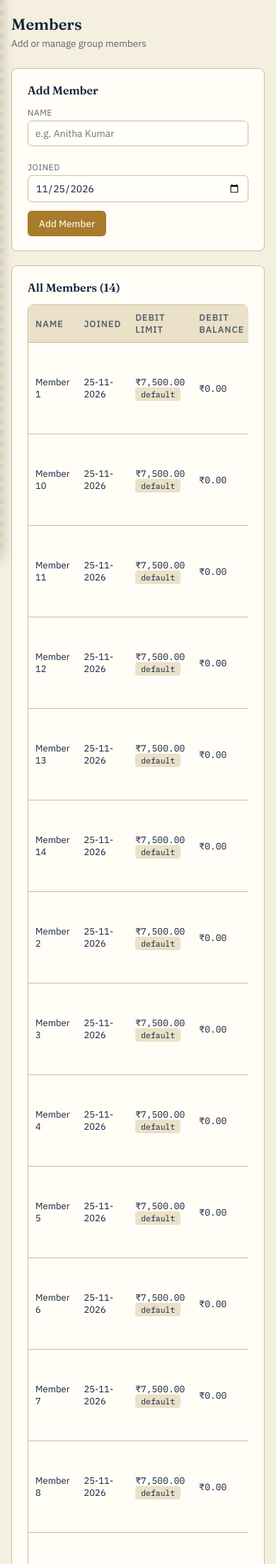
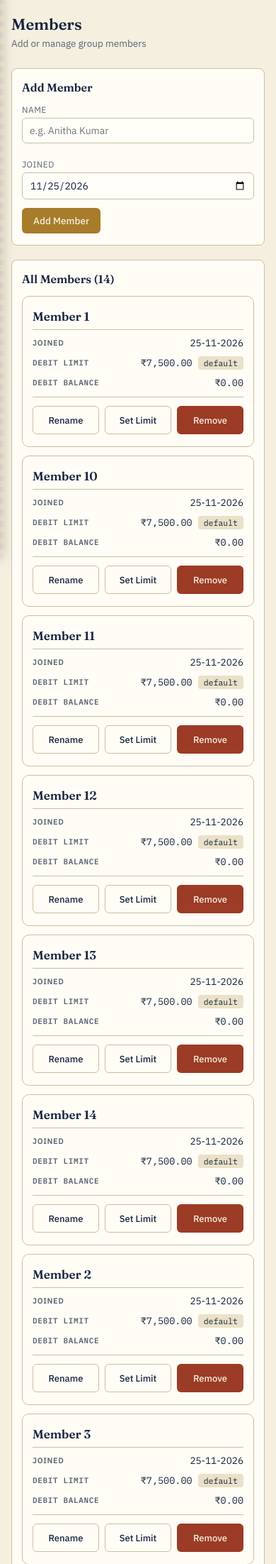
Before and after one commit to vysakhl/fundmanager, a Flask app: page /members in a window 390 px wide. Shown: the part 58-2262 px from the top of the page at 71% size. Run offline with Flask 3, Linux system fonts and the light colour scheme; the visitor is signed in with stand-in values (Sample User, id 1).

Commit message:
after button fix

```diff
--- /dev/null
+++ b/git commands.txt
@@ -0,0 +1,3 @@
+  20 git add .
+  21 git commit -m "secondupdate"
+  22 git push
--- a/static/style.css
+++ b/static/style.css
@@ -87,17 +87,18 @@ tr.flag td{background:var(--rust-soft);}
 .field textarea{font-family:'IBM Plex Sans';min-height:90px;resize:vertical;}
 .row{display:flex;gap:12px;flex-wrap:wrap;}
 .row .field{flex:1;min-width:150px;}
-button.btn{
+button.btn, a.btn{
   background:var(--ink);color:var(--paper);border:none;padding:9px 16px;border-radius:6px;
   font-family:'IBM Plex Sans';font-size:13.5px;cursor:pointer;font-weight:500;
+  text-decoration:none;display:inline-block;
 }
-button.btn:hover{background:#243559;}
-button.btn.brass{background:var(--brass);}
-button.btn.brass:hover{background:#906a25;}
+button.btn:hover, a.btn:hover{background:#243559;}
+button.btn.brass, a.btn.brass{background:var(--brass);}
+button.btn.brass:hover, a.btn.brass:hover{background:#906a25;}
 a.btn.ghost, button.btn.ghost{background:none;border:1px solid var(--line);color:var(--ink);text-decoration:none;display:inline-block;}
 button.btn.ghost:hover, a.btn.ghost:hover{background:var(--paper-dark);}
 button.btn.small, a.btn.small{padding:5px 10px;font-size:12px;}
-button.btn.danger{background:var(--rust);}
+button.btn.danger, a.btn.danger{background:var(--rust);}
 .hint{font-size:12px;color:var(--slate);margin-top:6px;}
 .divider{height:1px;background:var(--line);margin:20px 0;}
 .month-nav{display:flex;align-items:center;gap:10px;margin-bottom:16px;flex-wrap:wrap;}
@@ -175,7 +176,39 @@ button.btn.danger{background:var(--rust);}
   .row{gap:10px;}
   .row .field{min-width:100%;}
 
-  .action-group{flex-wrap:wrap;white-space:normal;}
+  .action-group{flex-wrap:wrap;}
+  .panel{padding:16px 14px;}
+
+  /* Tables marked .stack-mobile turn into one card per row on phones */
+  .table-wrap{overflow-x:visible;}
+  .stack-mobile{background:none;border:none;border-radius:0;}
+  .stack-mobile thead{display:none;}
+  .stack-mobile, .stack-mobile tbody{display:block;width:100%;}
+  .stack-mobile tr{display:block;background:var(--card);border:1px solid var(--line);border-radius:10px;padding:12px 14px;margin-bottom:12px;}
+  .stack-mobile tr.flag{background:var(--rust-soft);}
+  .stack-mobile td, .stack-mobile tr.flag td{
+    display:flex;justify-content:space-between;align-items:center;gap:14px;
+    border:none;background:none;padding:5px 0;text-align:right;font-size:13.5px;
+  }
+  .stack-mobile td[data-label]::before{
+    content:attr(data-label);font-size:11px;text-transform:uppercase;letter-spacing:.06em;
+    color:var(--slate);font-weight:600;text-align:left;flex-shrink:0;
+  }
+  .stack-mobile td.cell-title{
+    font-family:'Fraunces',serif;font-size:17px;font-weight:600;text-align:left;
+    justify-content:flex-start;padding-bottom:8px;margin-bottom:4px;border-bottom:1px solid var(--line);
+  }
+  .stack-mobile td.cell-actions{display:block;padding-top:12px;margin-top:6px;border-top:1px solid var(--line);}
+  .stack-mobile td.empty{display:block;text-align:center;}
+  .stack-mobile td.no-actions{display:none;}
+  .stack-mobile .action-group{display:flex;flex-wrap:nowrap;align-items:stretch;gap:8px;width:100%;white-space:nowrap;}
+  .stack-mobile .action-group > *{flex:1 1 0;min-width:0;}
+  .stack-mobile .action-group form{display:flex;}
+  .stack-mobile .action-group input[type=hidden]{display:none;}
+  .stack-mobile .action-group .btn{
+    flex:1;width:100%;display:flex;align-items:center;justify-content:center;text-align:center;
+    white-space:nowrap;padding:10px 6px;font-size:13px;min-height:40px;box-sizing:border-box;
+  }
 
   th,td{padding:9px 10px;font-size:13px;}
 }
--- a/templates/members.html
+++ b/templates/members.html
@@ -17,20 +17,20 @@
 {% endif %}
 <div class="panel">
   <h3>All Members ({{ rows|length }})</h3>
-  <div class="table-wrap"><table>
+  <div class="table-wrap"><table class="stack-mobile">
     <thead><tr><th>Name</th><th>Joined</th><th>Debit Limit</th><th>Debit Balance</th>{% if is_admin %}<th>Actions</th>{% endif %}</tr></thead>
     <tbody>
     {% for r in rows %}
       <tr>
-        <td>{{ r.member.name }}</td>
-        <td>{{ r.member.join_date|dmy }}</td>
-        <td class="num">
-          ₹{{ '{:,.2f}'.format(r.limit) }}
-          {% if r.member.debit_limit is none %}<span class="chip">default</span>{% else %}<span class="chip">custom</span>{% endif %}
+        <td class="cell-title">{{ r.member.name }}</td>
+        <td data-label="Joined">{{ r.member.join_date|dmy }}</td>
+        <td class="num" data-label="Debit Limit">
+          <span>₹{{ '{:,.2f}'.format(r.limit) }}
+          {% if r.member.debit_limit is none %}<span class="chip">default</span>{% else %}<span class="chip">custom</span>{% endif %}</span>
         </td>
-        <td class="num">₹{{ '{:,.2f}'.format(r.outstanding) }}</td>
+        <td class="num" data-label="Debit Balance">₹{{ '{:,.2f}'.format(r.outstanding) }}</td>
         {% if is_admin %}
-        <td>
+        <td class="cell-actions">
           <div class="action-group">
             <form style="display:inline" method="post" action="{{ url_for('rename_member', member_id=r.member.id) }}" onsubmit="return renamePrompt(event, this)">
               <input type="hidden" name="name" value="">
```
Also changed, not shown: templates/debits.html (+10 -10 lines), templates/users.html (+5 -5 lines).
